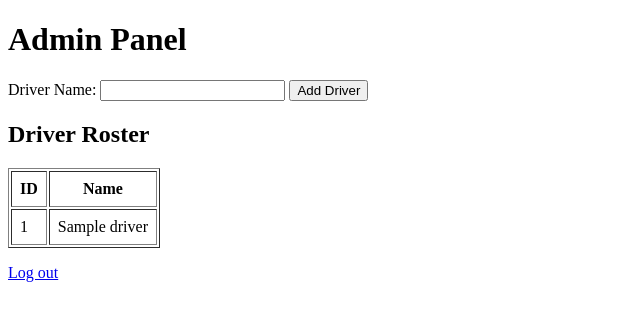
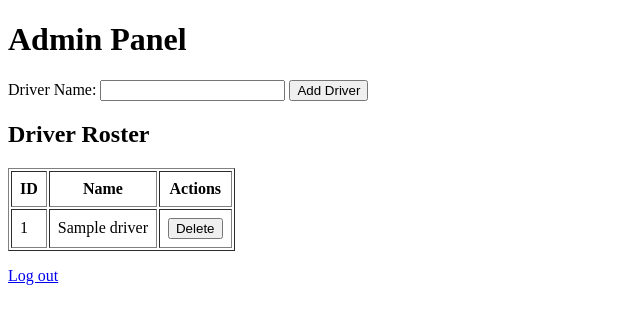
Before and after one commit to code-by-shannon/SCLR, a PHP site: page /admin.php in a window 1280 px wide. Shown: the top 324 px of the page, without its empty margins (0-640 px from the left). Run offline with PHP 8.4, Linux system fonts and the light colour scheme; the visitor is signed in with stand-in values (Sample User, id 1); tables that the repository leaves empty or names only in its code hold one stand-in row (values such as "Sample post").

Commit message:
delete works on table and in db

```diff
--- a/admin.php
+++ b/admin.php
@@ -27,6 +27,19 @@ if ($_SERVER['REQUEST_METHOD'] === 'POST') {
     } else {
         $message = "❌ No name provided.";
     }
+}
+
+// driver deletion logic
+if ($_SERVER['REQUEST_METHOD'] === 'POST' && isset($_POST['delete_id'])) {
+    $deleteId = (int) $_POST['delete_id'];
+    $stmt = $conn->prepare("DELETE FROM Drivers WHERE id = ?");
+    $stmt->bind_param("i", $deleteId);
+    if ($stmt->execute()) {
+        $message = "🗑️ Driver deleted.";
+    } else {
+        $message = "❌ Failed to delete driver: " . $stmt->error;
+    }
+    $stmt->close();
 }
 
 // 🧠 Fetch all drivers to display
@@ -68,6 +81,7 @@ $conn->close();
         <tr>
             <th>ID</th>
             <th>Name</th>
+            <th>Actions</th>
         </tr>
     </thead>
     <tbody>
@@ -75,10 +89,17 @@ $conn->close();
             <tr>
                 <td><?= htmlspecialchars($driver['id']) ?></td>
                 <td><?= htmlspecialchars($driver['name']) ?></td>
+                <td>
+                    <form method="post" style="display:inline;">
+                        <input type="hidden" name="delete_id" value="<?= $driver['id'] ?>">
+                        <button type="submit" onclick="return confirm('Delete this driver?')">Delete</button>
+                    </form>
+                </td>
             </tr>
         <?php endforeach; ?>
     </tbody>
 </table>
+
     <?php else: ?>
         <p>No drivers found yet.</p>
     <?php endif; ?>
```
Lines whose indentation alone changed are shown as unchanged.
